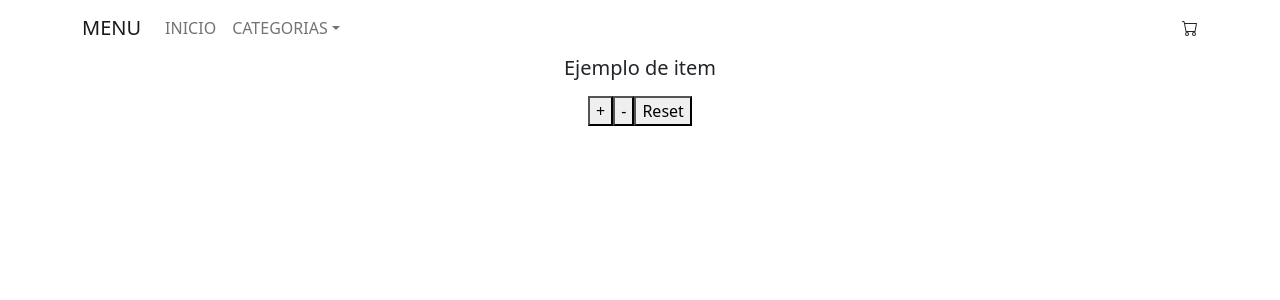
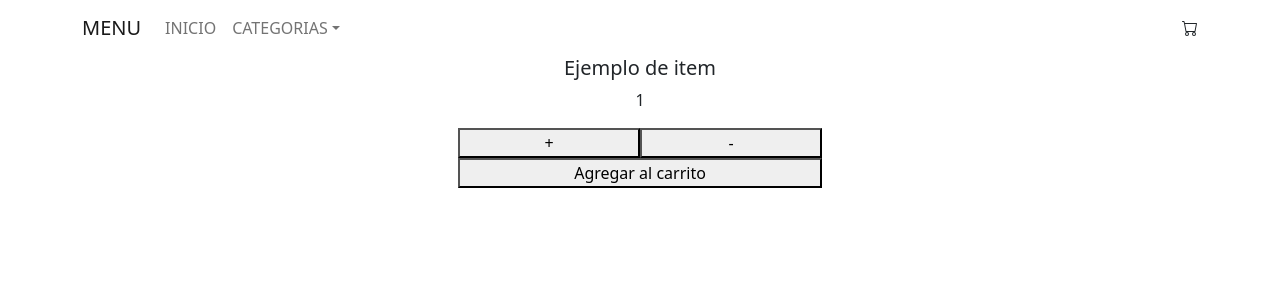
Before and after one commit to gonzalolionelprieto/eccomerce-prietogonzalo, a React (Create React App) app: page / in a window 1280 px wide. Shown: the top 300 px of the page. Built offline with nearby package versions, Linux system fonts and the light colour scheme.

Commit message:
ejercicio 5
ejercicio 5 desafio entregable

```diff
--- a/src/App.js
+++ b/src/App.js
@@ -3,6 +3,9 @@ import ItemListContainer from "./components/ItemListContainer/ItemListContainer.
 import NavBar from "./components/NavBar/NavBar.js";
 
 function App() {
+
+
+
   return (
     <div className="App text-center">
       <header className="App-header ">
@@ -14,7 +17,6 @@ function App() {
           <div className="col-12">
             <ItemListContainer greeting="Ejemplo de item" />
           </div>
-
         </div>
       </main>
     </div>
--- a/src/components/ItemListContainer/ItemListContainer.js
+++ b/src/components/ItemListContainer/ItemListContainer.js
@@ -5,11 +5,15 @@ import ItemCount from "../itemCounts/itemCounts";
 
 
 function ItemListContainer({ greeting }) {
+
+
+  const max=10;
+
   return (
     <div className="row text-center m-auto">
       <h5> {greeting} </h5>
 
-      <ItemCount/>
+      <ItemCount  max={max} inicial="1"/>
     </div>
   );
 }
--- a/src/components/itemCounts/itemCounts.js
+++ b/src/components/itemCounts/itemCounts.js
@@ -1,29 +1,40 @@
-import React,{useState} from "react";
+import React, { useState } from "react";
 
-const ItemCount =({ max,inicial })=>{
 
-    const [value,setValue]=useState(inicial)
 
-    const Suma =()=>{
-        value > inicial ? setValue(value + 1):alert("compra maxima")
+function Contador({max,inicial}) {
+
+  const [count, setCount] = useState(inicial); //aca se le asigna un valor inicial en este caso a count de 0
+
+  const Suma = () => {
+    count < max ? setCount(prev => prev + 1):alert("compra maxima"); //  ahora se esta haciendo uso de la funcion set para decirle que sume 1 al valor
+
+
+
+  };
+  const Resta = () => {
+    count > inicial ?setCount(prev => prev - 1):alert("compra minima"); //  ahora se esta haciendo uso de la funcion set para decirle que reste 1 al valor
     }
 
-    const Resta =()=>{
-        value > inicial ? setValue(value - 1):alert("compra minima")
-    }
 
-    return(
+   const Agregar=()=>{
+   console.log("agregaste "+ count +" al carrito")
+   }
 
-        <div>
-            <h1>
-                {value}
-            </h1>
-            <button onClick={Suma} >+</button>
-            <button onClick={Resta}>-</button>
-            <button onClick>Reset</button>
-        </div>
 
-    )
+  return (
+    <div>
+      <p> {count} </p>
+      <button className="col-2" onClick={Suma}>
+        +
+      </button>
+      <button className="col-2" onClick={Resta}>
+        -
+      </button>
+      <br></br>
+      <button className="col-4" onClick={Agregar}>Agregar al carrito</button>
+    </div>
+  );
+}
 
-}
-export default ItemCount;
+export default Contador;
```
